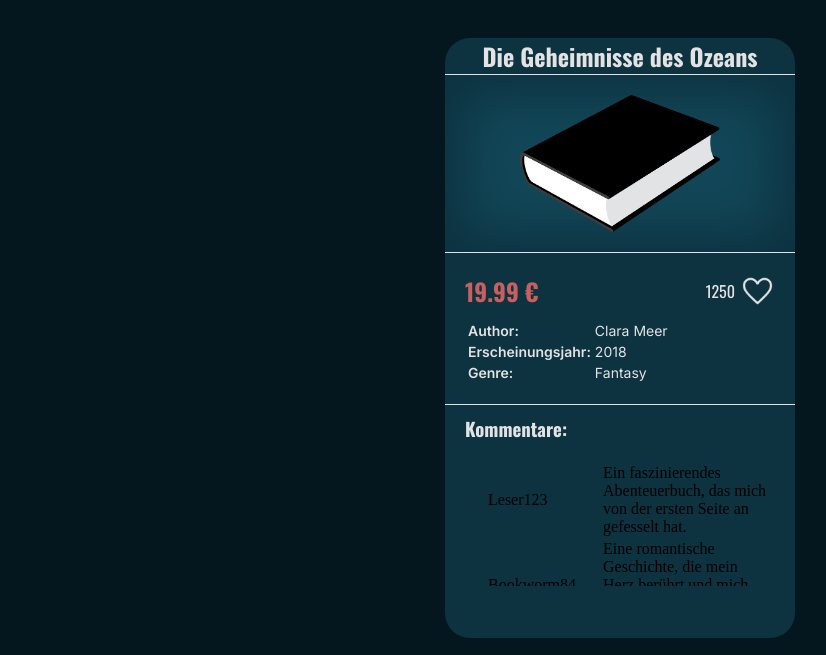
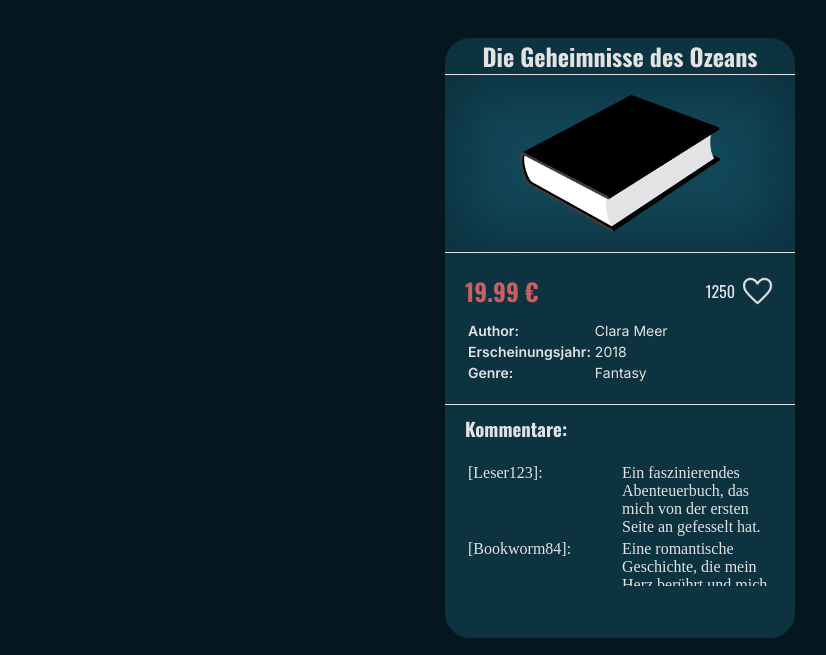
Before and after one commit to MortezaChinahkash/Book-Store, a plain HTML site: page index.html in a window 1280 px wide. Shown: the part 82-737 px from the top of the page, without its empty margins (20-846 px from the left). Drawn offline with nearby package versions, Linux system fonts and the light colour scheme.

Commit message:
Comment Section done

```diff
--- a/js/script.js
+++ b/js/script.js
@@ -1,7 +1,7 @@
 function renderBookWindow(){
     for (let i = 0; i < books.length; i++) {
-        const element = books[i];
-        document.getElementById("bookWindow").innerHTML += /*html*/`
+        const commentID = `commentaryField_${i}`
+        document.getElementById("bookWindow").innerHTML += `
         <div class="book_ui">
             <div class="border_bottom">
                 <h2 class="title_of_book">${books[i].name}<h2>
@@ -17,7 +17,7 @@ function renderBookWindow(){
                 </div>
             </div>
             <div class="book_info border_bottom">
-                <table>
+                <table >
                     <tr>
                         <td class="td_left">Author:</td>
                         <td class="td_right">${books[i].author}</td>
@@ -34,16 +34,20 @@ function renderBookWindow(){
             </div>
                 <h3 class="commentary_header">Kommentare:</h3>
                 <div class="scrollable_div">
-                    <table id="commentaryField">
+                    <table class="comment_window" id="${commentID}">
                     <table>
                 </div>
+                <input class="input_position" id="commentInput" type="text">
+
+
+
         </div>
         `
         for (let j = 0; j < books[i].comments.length; j++) {
-            document.getElementById("commentaryField").innerHTML += /*html*/ `
-            <tr>
-                <td>${books[i].comments[j].name}</td>
-                <td>${books[i].comments[j].comment}</td>
+            document.getElementById(commentID).innerHTML +=  `
+            <tr class="comment_table">
+                <td class="comment_name">[${books[i].comments[j].name}]:</td>
+                <td class="comment">${books[i].comments[j].comment}</td>
             </tr>
             `;
         }
--- a/styles/style.css
+++ b/styles/style.css
@@ -115,3 +115,16 @@ table{
     scrollbar-width: thin;
 
 }
+.comment_name{
+    color: rgb(227, 227, 227);
+    margin: 0;
+    width: 150px;
+    vertical-align: top;
+}
+
+.comment_window{
+    margin-left: 0;
+}
+.comment{
+    color: rgb(227, 227, 227);
+}
```
